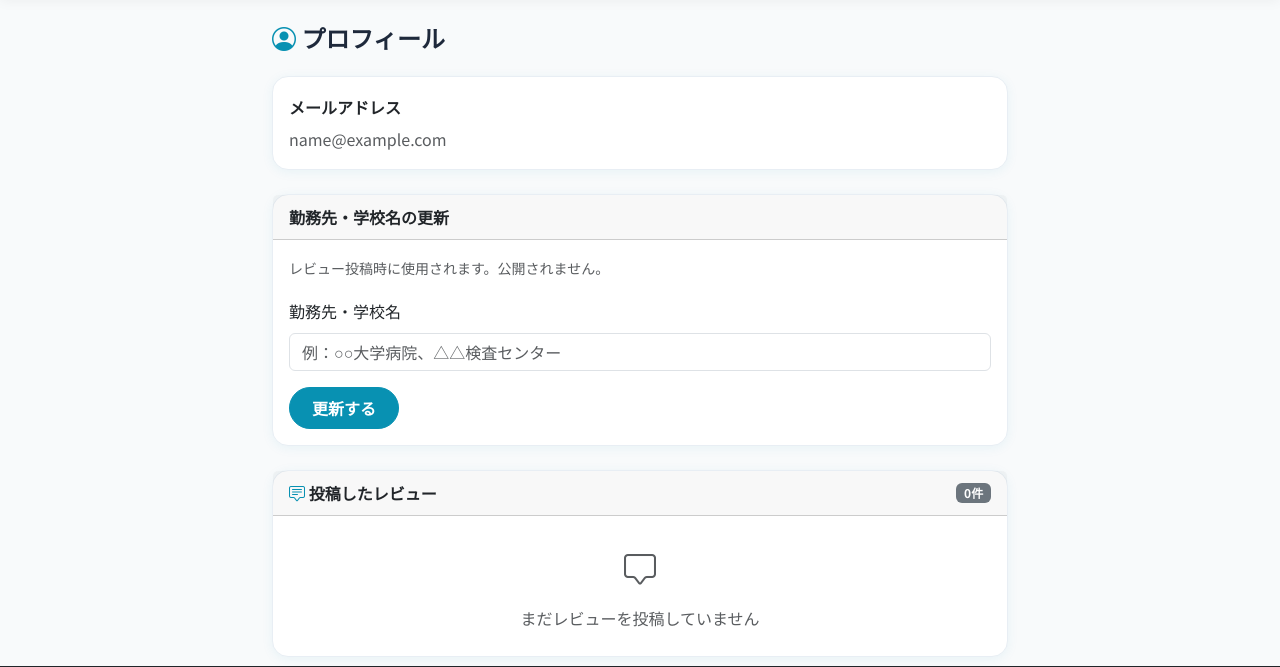
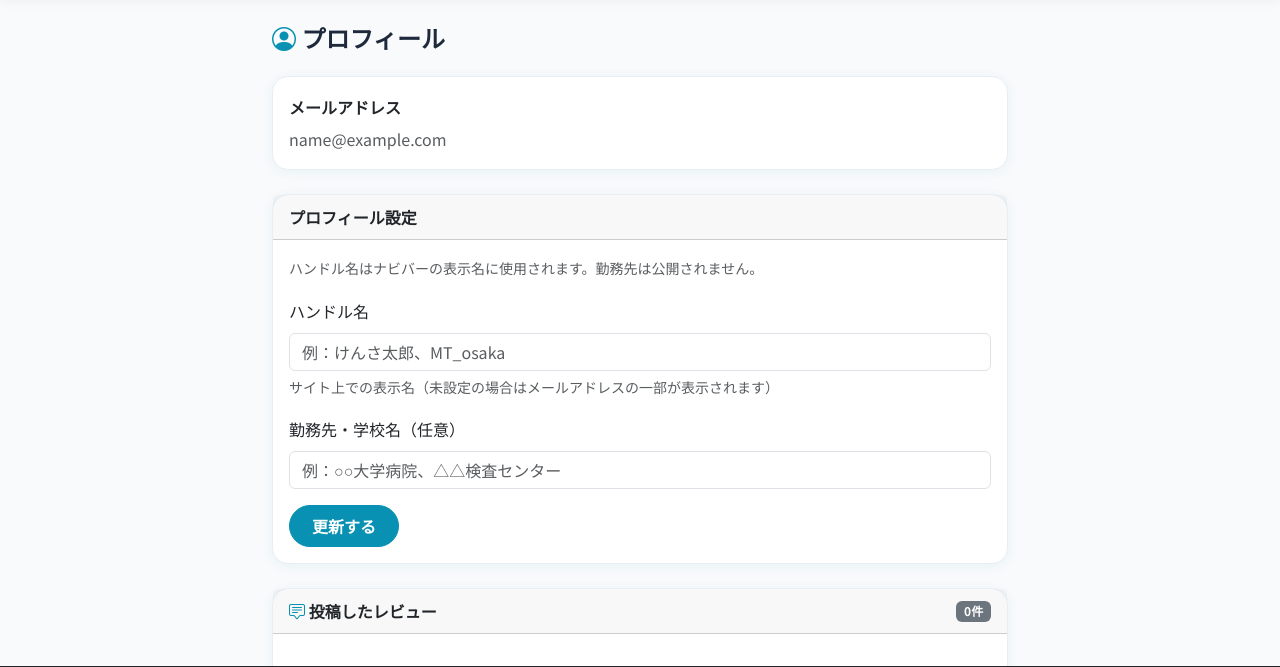
Before and after one commit to hrttkd1006-prog/genba-karte, a Django app: page /profile/ in a window 1280 px wide. Shown: the part 69-736 px from the top of the page. Run offline with Django 5.2, Linux system fonts and the light colour scheme; the visitor is signed in with stand-in values (Sample User, id 1); data that the repository does not hold is empty; some libraries are stand-ins or nearby versions.

Commit message:
ハンドル名機能追加: ユーザーの表示名をメールアドレスから変更可能に
- accounts/models.py: handle_nameフィールド追加
- accounts/forms.py: ProfileFormにhandle_name追加
- base.html: ナビバーにhandle_name表示（未設定時はemail）
- profile.html: ハンドル名の表示・編集UI追加

Co-Authored-By: Claude Sonnet 4.6 <noreply@anthropic.com>

```diff
--- a/accounts/forms.py
+++ b/accounts/forms.py
@@ -5,6 +5,12 @@ from .models import User
 class ProfileForm(forms.ModelForm):
     class Meta:
         model = User
-        fields = ['workplace']
-        labels = {'workplace': '勤務先・学校名'}
-        widgets = {'workplace': forms.TextInput(attrs={'placeholder': '例：○○大学病院、△△検査センター'})}
+        fields = ['handle_name', 'workplace']
+        labels = {
+            'handle_name': 'ハンドル名',
+            'workplace': '勤務先・学校名（任意）',
+        }
+        widgets = {
+            'handle_name': forms.TextInput(attrs={'placeholder': '例：けんさ太郎、MT_osaka'}),
+            'workplace': forms.TextInput(attrs={'placeholder': '例：○○大学病院、△△検査センター'}),
+        }
--- a/accounts/models.py
+++ b/accounts/models.py
@@ -21,6 +21,7 @@ class UserManager(BaseUserManager):
 class User(AbstractUser):
     username = None
     email = models.EmailField('メールアドレス', unique=True)
+    handle_name = models.CharField('ハンドル名', max_length=30, blank=True, help_text='サイト上での表示名（未設定の場合はメールアドレスの一部が表示されます）')
     workplace = models.CharField('勤務先・学校名', max_length=200, blank=True)
     is_hospital_admin = models.BooleanField('病院管理者', default=False)
 
--- a/templates/accounts/profile.html
+++ b/templates/accounts/profile.html
@@ -12,13 +12,17 @@
       <div class="card-body">
         <p class="mb-1"><strong>メールアドレス</strong></p>
         <p class="text-muted mb-0">{{ user.email }}</p>
+        {% if user.handle_name %}
+        <p class="mb-1 mt-3"><strong>ハンドル名</strong></p>
+        <p class="text-muted mb-0">{{ user.handle_name }}</p>
+        {% endif %}
       </div>
     </div>
 
     <div class="card mb-4">
-      <div class="card-header fw-bold">勤務先・学校名の更新</div>
+      <div class="card-header fw-bold">プロフィール設定</div>
       <div class="card-body">
-        <p class="text-muted small mb-3">レビュー投稿時に使用されます。公開されません。</p>
+        <p class="text-muted small mb-3">ハンドル名はナビバーの表示名に使用されます。勤務先は公開されません。</p>
         <form method="post">
           {% csrf_token %}
           {{ form|crispy }}
--- a/templates/base.html
+++ b/templates/base.html
@@ -63,7 +63,7 @@
         {% if user.is_authenticated %}
           <li class="nav-item dropdown">
             <a class="nav-link dropdown-toggle" href="#" data-bs-toggle="dropdown">
-              <i class="bi bi-person-circle"></i> {{ user.email|truncatechars:20 }}
+              <i class="bi bi-person-circle"></i> {{ user.handle_name|default:user.email|truncatechars:20 }}
             </a>
             <ul class="dropdown-menu dropdown-menu-end border-0 shadow" style="border-radius:12px;">
               <li><a class="dropdown-item rounded-2" href="{% url 'profile' %}"><i class="bi bi-person text-primary"></i> プロフィール</a></li>
```
